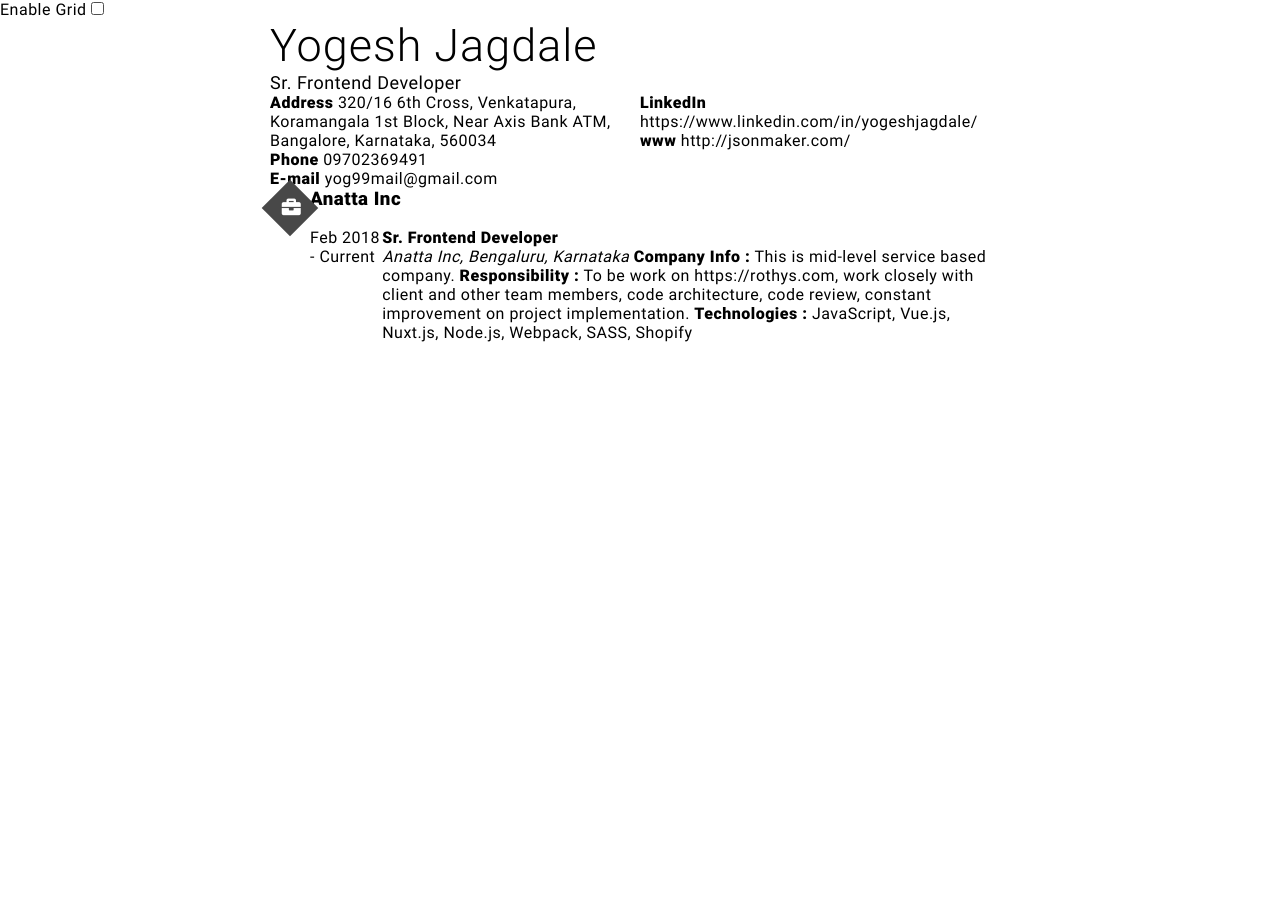
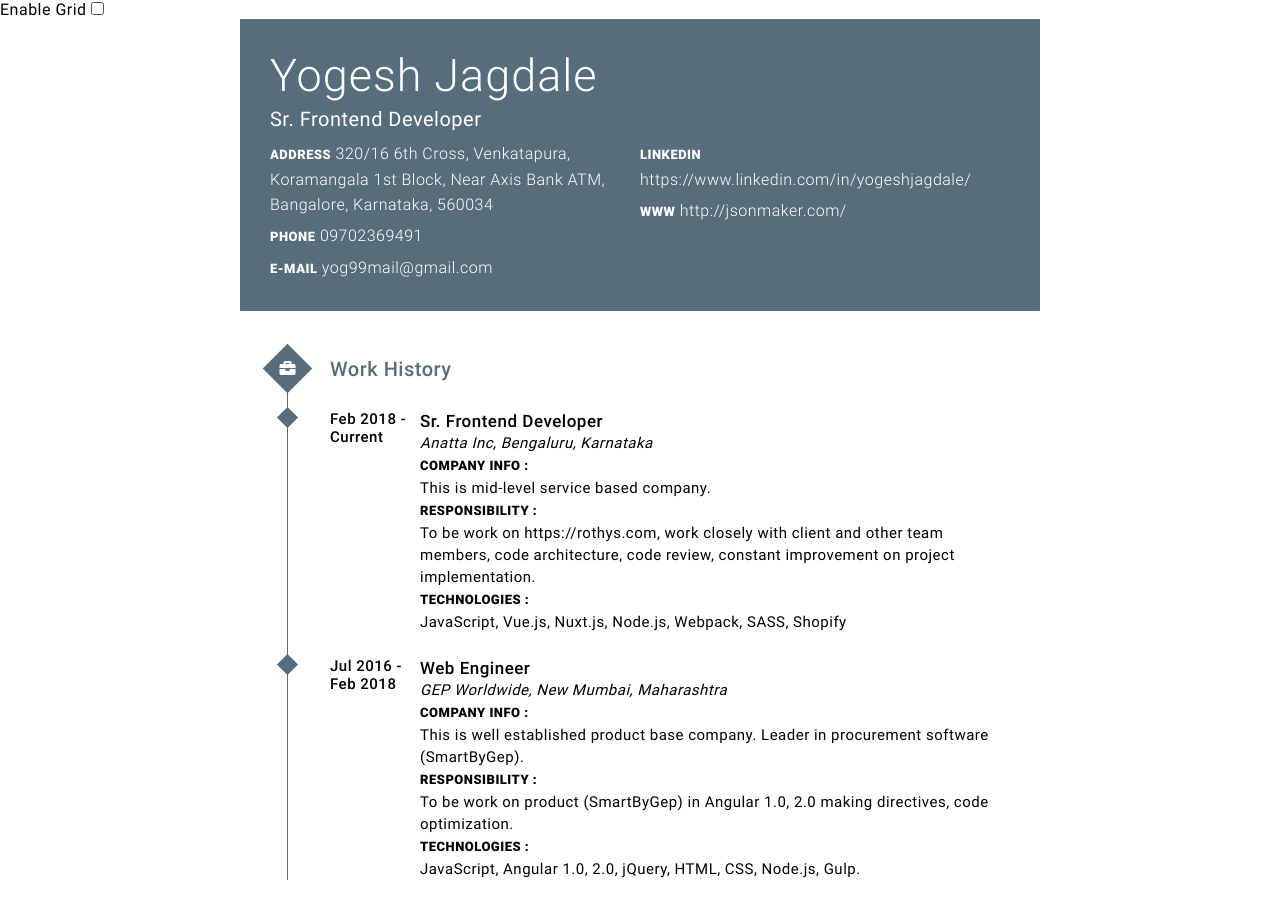
Before and after one commit to thisYogesh/resume, a plain HTML site: page index.html in a window 1280 px wide. Before the commit the page ends 800 px from the top, so only its background shows below. Drawn offline with Linux system fonts and the light colour scheme.

Commit message:
update styles

```diff
--- /dev/null
+++ b/css/style.css
@@ -0,0 +1,143 @@
+* {
+    font-family: Roboto;
+    padding: 0;
+    margin: 0;
+    letter-spacing: 0.5px;
+}
+
+table {
+    margin: 0 auto;
+}
+
+.main-layout-padding {
+    padding: 0 30px;
+}
+
+td {
+    vertical-align: top;
+}
+
+.main-name {
+    font-weight: 200;
+    font-size: 45px;
+    letter-spacing: 1px;
+}
+
+.jobname{
+    font-weight: 400;
+    font-size: 20px;
+    margin: 5px 0 10px;
+}
+
+.main-dimond{
+    display: block;
+    width: 35px;
+    height: 35px;
+    background-color: #576d7b;
+    transform: rotate(45deg);
+    text-align: center;
+    line-height: 35px;
+}
+
+.main-dimond i {
+    color: #fff;
+    transform: rotate(-45deg);
+    font-size: 16px;
+}
+
+.info-sep {
+    display: block;
+    margin-bottom: 6px;
+}
+
+.main-label {
+    text-transform: uppercase;
+    font-size: 13px;
+}
+
+.main-head-td {
+    background-color: #576d7b;
+    color: #fff;
+}
+
+.main-head {
+    margin: 30px 0;
+}
+
+.main-copy{
+    line-height: 25px;
+    font-weight: 200;
+}
+
+.main-body{
+    padding-top: 40px;
+    padding-bottom: 40px;
+}
+
+.main-section-title{
+    vertical-align: middle;
+}
+
+.main-section-title h3{
+    font-weight: 600;
+    color: #576d7b;
+    font-size: 20px;
+}
+
+.main-dimond-symbol {
+    width: 60px;
+}
+
+.dimond-symbol{
+    display: block;
+    width: 15px;
+    height: 15px;
+    background-color: #576d7b;
+    transform: rotate(45deg);
+    margin-left: 10px;
+}
+
+.sec-sep{
+    padding: 12px 0;
+}
+
+.vr-line:before {
+    content: '';
+    position: absolute;
+    top: 0;
+    height: 100%;
+    width: 1px;
+    background: #576d7b;
+    left: 17px;
+}
+
+.vr-line {
+    position: relative;
+}
+
+.main-position{
+    font-weight: 600;
+    color: #000;
+    font-size: 17px;
+}
+
+.period {
+    font-weight: 600;
+    font-size: 15px;
+    width: 90px;
+}
+
+.decs{
+    font-size: 15px;
+    font-weight: 400;
+    line-height: 22px;
+}
+
+.main-company-loc{
+    font-size: 15px;
+}
+/* @media print{
+    .main-name{
+        display: none
+    }
+} */
--- a/index.html
+++ b/index.html
@@ -4,63 +4,10 @@
     <meta charset="UTF-8">
     <meta name="viewport" content="width=device-width, initial-scale=1.0">
     <meta http-equiv="X-UA-Compatible" content="ie=edge">
+    <link rel="stylesheet" href="./css/style.css"/>
     <link rel="stylesheet" href="./fonts/style.css"/>
     <link rel="stylesheet" href="./fontawesome/css/all.min.css"/>
     <title>Document</title>
-
-    <style>
-        * {
-            font-family: Roboto;
-            padding: 0;
-            margin: 0;
-            letter-spacing: 0.5px;
-        }
-
-        table {
-            margin: 0 auto;
-        }
-
-        .main-layout-padding {
-            padding: 0 30px;
-        }
-
-        td {
-            vertical-align: top;
-        }
-
-        .main-name {
-            font-weight: 200;
-            font-size: 45px;
-            letter-spacing: 1px;
-        }
-
-        .jobname{
-            font-weight: 400;
-            font-size: 18px;
-        }
-
-        .main-dimond{
-            display: block;
-            width: 40px;
-            height: 40px;
-            background-color: rgb(72, 72, 72);
-            transform: rotate(45deg);
-            text-align: center;
-            line-height: 40px;
-        }
-
-        .main-dimond i {
-            color: #fff;
-            transform: rotate(-45deg);
-            font-size: 19px;
-        }
-
-        /* @media print{
-            .main-name{
-                display: none
-            }
-        } */
-    </style>
 </head>
 <body>
     <aside class="controls">
@@ -84,7 +31,7 @@
     <table rules="none" width="800px">
         <thead>
             <tr>
-                <td class="main-layout-padding">
+                <td class="main-layout-padding main-head-td">
                     <table rules="none" class="main-head">
                         <tr>
                             <td colspan="2">
@@ -97,19 +44,20 @@
                             </td>
                         </tr>
                         <tr>
-                            <td width="50%">
-                                <b>Address</b> 320/16 6th Cross, Venkatapura,
+                            <td width="50%" class="main-copy">
+                                <b class="main-label">Address</b> 320/16 6th Cross, Venkatapura,
                                 Koramangala 1st Block, Near Axis Bank ATM,
                                 Bangalore, Karnataka, 560034
-                                <br/>
-                                <b>Phone</b> 09702369491
-                                <br/>
-                                <b>E-mail</b> yog99mail@gmail.com
+                                <span class="info-sep"></span>
+                                <b class="main-label">Phone</b> 09702369491
+                                <span class="info-sep"></span>
+                                <b class="main-label">E-mail</b> yog99mail@gmail.com
                             </td>
 
-                            <td width="50%">
-                                <b>LinkedIn</b> https://www.linkedin.com/in/yogeshjagdale/
-                                <b>www</b> http://jsonmaker.com/
+                            <td width="50%" class="main-copy">
+                                <b class="main-label">LinkedIn</b> https://www.linkedin.com/in/yogeshjagdale/
+                                <span class="info-sep"></span>
+                                <b class="main-label">www</b> http://jsonmaker.com/
                             </td>
                         </tr>
                     </table>
@@ -119,33 +67,72 @@
 
         <tbody>
             <tr>
-                <td class="main-layout-padding">
+                <td class="main-layout-padding main-body">
                     <table rules="none" class="main-section">
                         <tr class="top-line">
-                            <td class="main-dimond-symbol">
+                            <td class="main-dimond-symbol vr-line">
                                 <a class="main-dimond">
                                     <i class="fas fa-briefcase"></i>
                                 </a>
                             </td>
-                            <td colspan="2">
-                                <h3>Anatta Inc</h3>
+                            <td colspan="2" class="main-section-title">
+                                <h3>Work History</h3>
                             </td>
                         </tr>
                         <tr>
-                            <td class="bullet-ico"></td>
+                            <td colspan="2" class="sec-sep vr-line"></td>
+                        </tr>
+                        <tr>
+                            <td class="bullet-ico vr-line">
+                                <span class="dimond-symbol"></span>
+                            </td>
                             <td class="period">
                                 Feb 2018 -
                                 Current
                             </td>
                             <td class="decs">
-                                <h4>Sr. Frontend Developer</h4>
-                                <em>Anatta Inc, Bengaluru, Karnataka</em>
-                                <b>Company Info :</b>
+                                <h4 class="main-position">Sr. Frontend Developer</h4>
+                                <em class="main-company-loc">Anatta Inc, Bengaluru, Karnataka</em>
+                                <br/>
+                                <b class="main-label">Company Info :</b>
+                                <br/>
                                 This is mid-level service based company.
-                                <b>Responsibility :</b>
+                                <br/>
+                                <b class="main-label">Responsibility :</b>
+                                <br/>
                                 To be work on https://rothys.com, work closely with client and other team members,
                                 code architecture, code review, constant improvement on project implementation.
-                                <b>Technologies :</b> JavaScript, Vue.js, Nuxt.js, Node.js, Webpack, SASS, Shopify
+                                <br/>
+                                <b class="main-label">Technologies :</b><br/>
+                                JavaScript, Vue.js, Nuxt.js, Node.js, Webpack, SASS, Shopify
+                            </td>
+                        </tr>
+
+                        <tr>
+                            <td colspan="2" class="sec-sep vr-line"></td>
+                        </tr>
+                        <tr>
+                            <td class="bullet-ico vr-line">
+                                <span class="dimond-symbol"></span>
+                            </td>
+                            <td class="period">
+                                Jul 2016 -
+                                Feb 2018
+                            </td>
+                            <td class="decs">
+                                <h4 class="main-position">Web Engineer</h4>
+                                <em class="main-company-loc">GEP Worldwide, New Mumbai, Maharashtra </em>
+                                <br/>
+                                <b class="main-label">Company Info :</b>
+                                <br/>
+                                This is well established product base company. Leader in procurement software (SmartByGep).
+                                <br/>
+                                <b class="main-label">Responsibility :</b>
+                                <br/>
+                                To be work on product (SmartByGep) in Angular 1.0, 2.0 making directives, code optimization.
+                                <br/>
+                                <b class="main-label">Technologies :</b><br/>
+                                JavaScript, Angular 1.0, 2.0, jQuery, HTML, CSS, Node.js, Gulp.
                             </td>
                         </tr>
                     </table>
```
